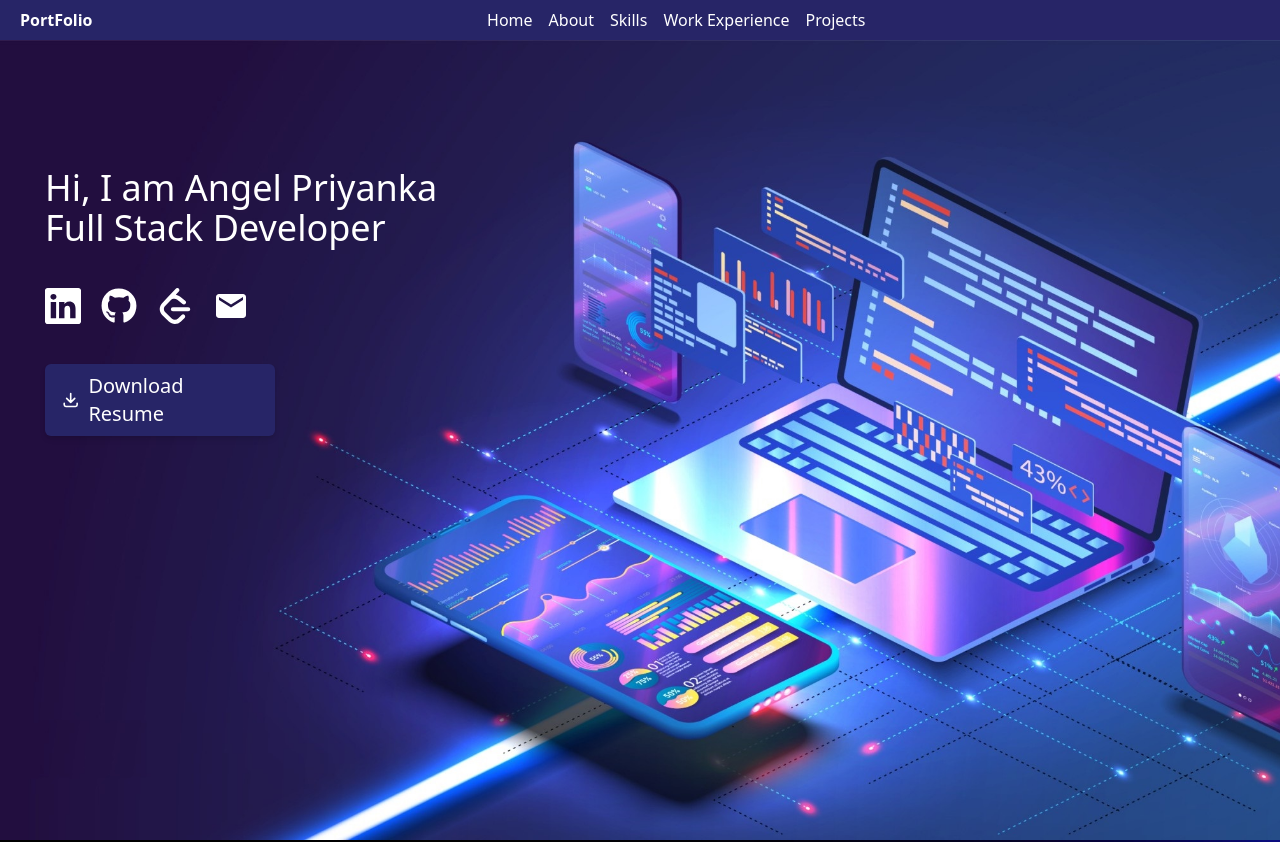
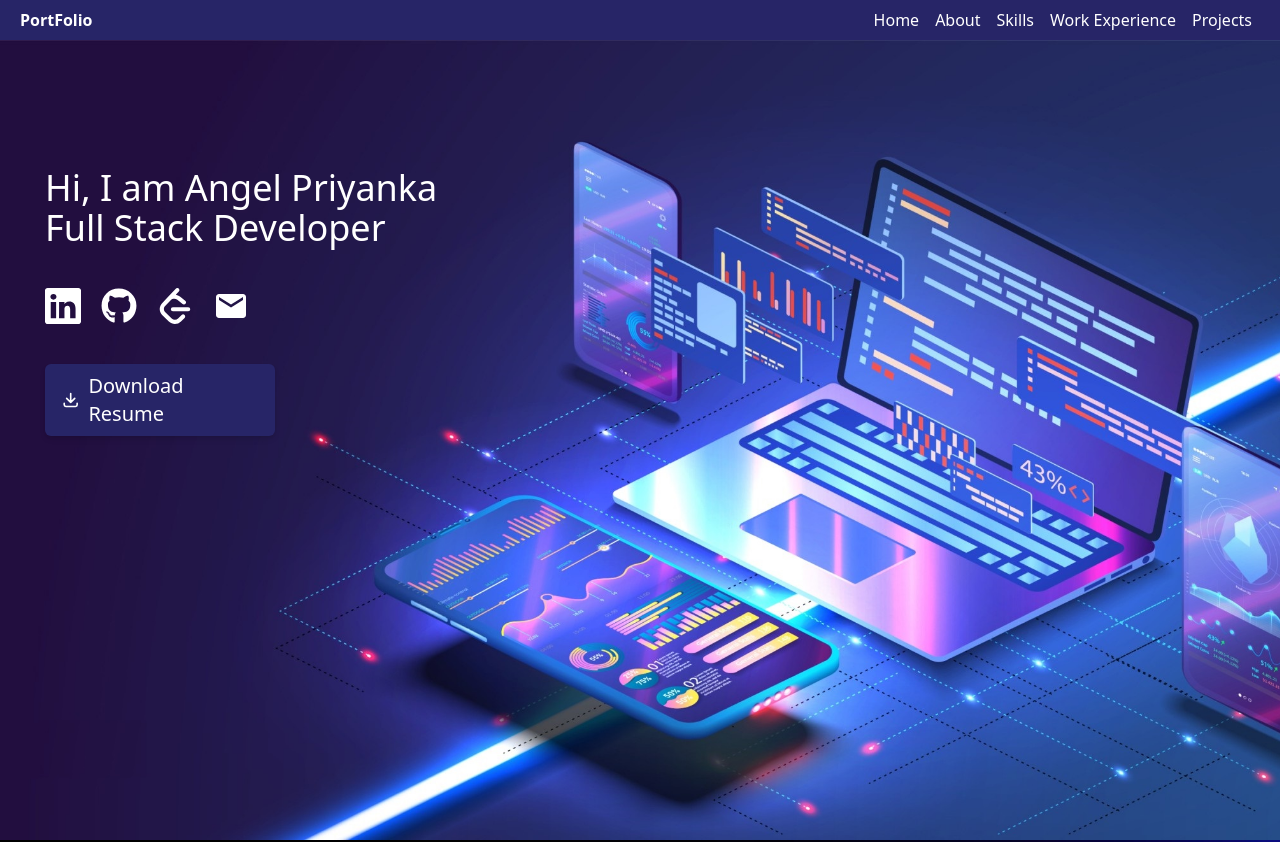
Before and after one commit to Angel-12314/Portfolio, a React (Create React App) app: page / in a window 1280 px wide. Shown: the top 842 px of the page. Built offline with nearby package versions, Linux system fonts and the light colour scheme.

Commit message:
Add files via upload

```diff
--- a/src/Components/Header.js
+++ b/src/Components/Header.js
@@ -25,7 +25,7 @@ export default function Header({ scrollTargets }) {
 
     return <header className="flex justify-between px-5 py-2 bg-primary text-white">
         <a className="font-bold" href="#">PortFolio</a>
-
+        <div ref={menuRef}>
         <nav className="hidden md:block">
             <ul className="flex text-white">
             <li><div className="hover:text-blue-300 cursor-pointer" onClick={() => scrollTo(homeRef)}>Home</div></li>
@@ -35,7 +35,7 @@ export default function Header({ scrollTargets }) {
             <li><div className="hover:text-blue-300 cursor-pointer" onClick={() => scrollTo(projectsRef)}>Projects</div></li>
         </ul>
         </nav>
-        <div ref={menuRef}>
+        {/* <div ref={menuRef}> */}
         {toggleMenu && <nav className="block md:hidden">
             <ul className="flex  flex-col text-white mobile-nav">
                 <li><div className="hover:text-blue-300" onClick={() => scrollTo(homeRef)}>Home</div></li>
```
